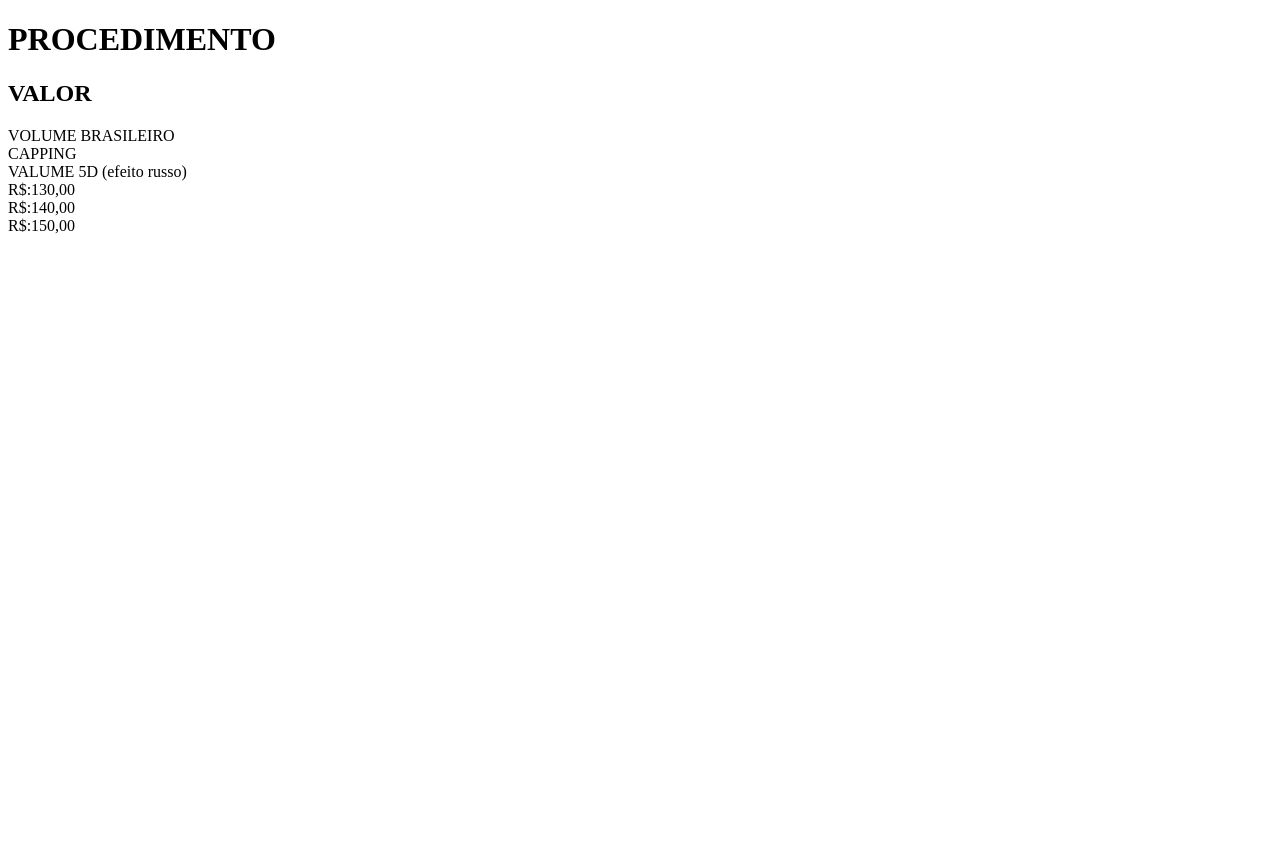
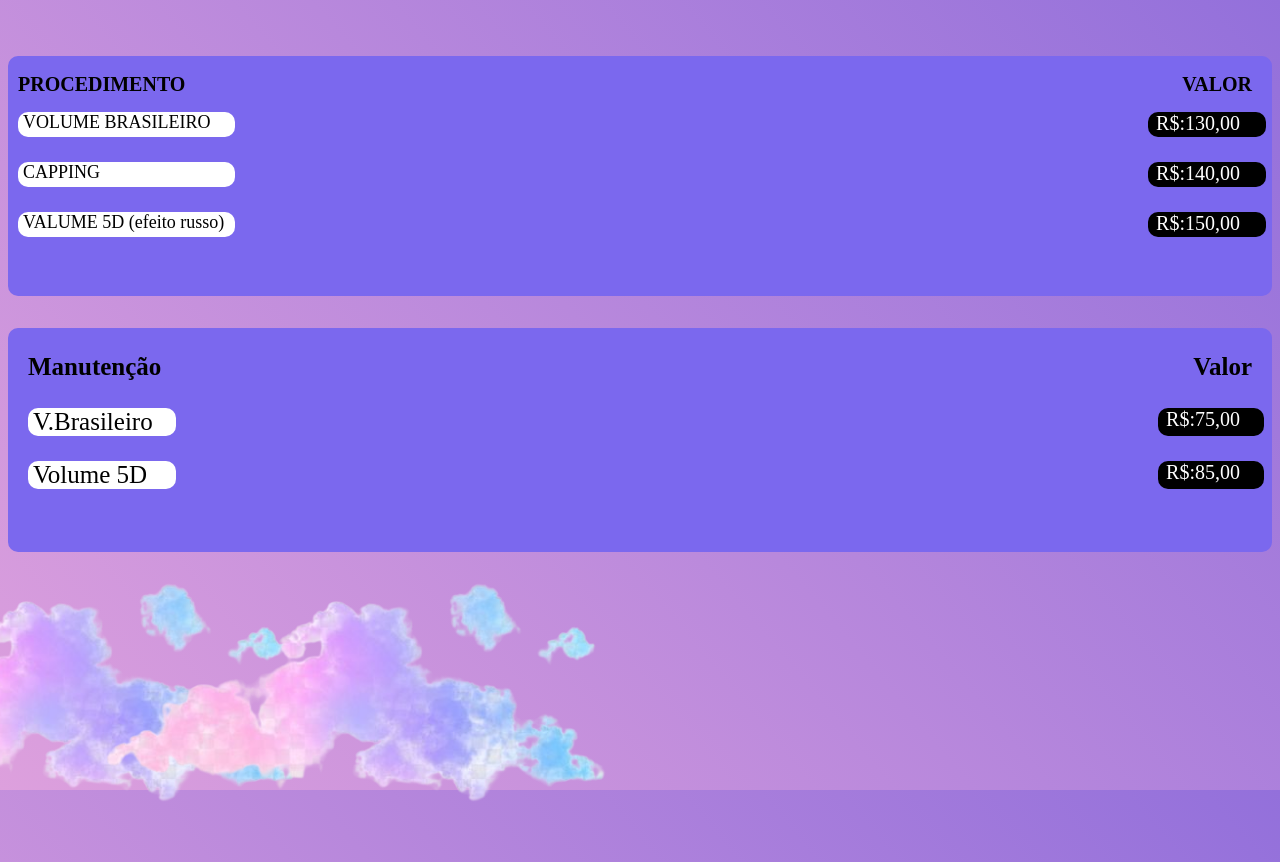
Before and after one commit to Gabriel23kk/site-carol, a plain HTML site: page abacate.html in a window 1280 px wide. Before the commit the page ends 800 px from the top, so only its background shows below. Drawn offline with Linux system fonts and the light colour scheme.

Commit message:
precoss colocados

```diff
--- a/abacate.html
+++ b/abacate.html
@@ -8,19 +8,48 @@
     <title>Preços</title>
 </head>
 <body>
-    <div>
-        <div>
+    <div class="box">
+        <div class="box-1">
             <h1>PROCEDIMENTO</h1>
             <h2>VALOR</h2>
         </div>
-        <div>
+        <div class="box-2">
+            <div class="box-desc">
                 <div>VOLUME BRASILEIRO</div>
                 <div>CAPPING</div>
                 <div>VALUME 5D (efeito russo)</div>
+            </div>
+            <div class="box-price">
                 <div>R$:130,00</div>
                 <div>R$:140,00</div>
                 <div>R$:150,00</div>
             </div>
         </div>
+    </div>
+
+    <div id="Manutencion">
+        <div id="Manutencion-2">
+            <h3>Manutenção</h3>
+            <h4>Valor</h4>
+        </div>
+        <div id="price">
+            <div id="des">
+                <div id="">V.Brasileiro</div>
+                <div id="">Volume 5D</div>
+            </div>
+            <div id="price-of-des">
+                <div>
+                    R$:75,00
+                </div>
+                <div>
+                    R$:85,00
+                </div>
+            </div>
+        </div>
+    </div>
+    <footer>
+        <img src="./assets/nuvem.png" class="nuvem1">
+        <img src="./assets/nuvem.png" class="nuvem2">
+    </footer>
 </body>
 </html>
--- a/css/preços.css
+++ b/css/preços.css
@@ -0,0 +1,148 @@
+
+body{
+    background: linear-gradient(50deg, 	#DDA0DD, #9370DB );
+    overflow: hidden;
+}
+.box{
+    position: relative;
+    top: 3em;
+    padding-left: 10px;
+    padding-right: 10px;
+    background-color: #7B68EE;
+    height: 30vh;
+    border-radius: 10px;
+}
+
+.box-1{
+    display: flex;
+    justify-content: space-between;
+}
+.box-1 h1{
+    position: relative;
+    top: 4px;
+    font-size: 20px;
+}
+.box-1 h2{
+    font-size: 20px;
+    position: relative;
+    right: 10px;
+}
+.box-2{
+    display: flex;
+    justify-content: space-between;
+}
+.box-desc{
+    display: flex;
+    flex-direction: column;
+    gap: 25px;
+    font-size: 18px;
+
+}
+.box-desc div {
+    background-color: #ffffff;
+    width: 103%;
+    height: 25px;
+    padding-left: 5px;
+    border-radius: 10px;
+}
+.box-price{
+    display: flex;
+    flex-direction: column;
+    gap: 25px;
+}
+.box-price div{
+    color: #ffffff;
+    background-color: #000000;
+    border-radius: 10px;
+    width: 120%;
+    height: 50%;
+    position: relative;
+    right: 22px;
+    padding-left: 8px;
+    font-size: 20px;
+}
+#Manutencion{
+    position: relative;
+    top: 5em;
+    padding-left: 10px;
+    padding-right: 10px;
+    background-color: #7B68EE;
+    height: 28vh;
+    border-radius: 10px;
+}
+#Manutencion-2{
+    display: flex;
+    justify-content: space-between;
+
+}
+#Manutencion-2 h3{
+    font-size: 25px;
+    position: relative;
+    top: px;
+    left: 10px;
+}
+#Manutencion-2 h4{
+    font-size: 25px;
+    position: relative;
+    right: 10px;
+    top: -8px;
+}
+#price{
+    display: flex;
+    justify-content: space-between;
+}
+#des{
+    display: flex;
+    flex-direction: column;
+    gap: 25px;
+    position: relative;
+    top: -15px;
+}
+#des div{
+    position: relative;
+    left: 10px;
+    background-color: #ffffff;
+    width: 115%;
+    height: 28px;
+    padding-left: 5px;
+    border-radius: 10px;
+    font-size: 25px;
+}
+#price-of-des{
+    display: flex;
+    flex-direction: column;
+    gap: 25px;
+    position: relative;
+    top: -15px;
+}
+#price-of-des div{
+    position: relative;
+    right: 10px;
+    color: #ffffff;
+    background-color: #000000;
+    border-radius: 10px;
+    width: 120%;
+    height: 50%;
+    position: relative;
+    right: 22px;
+    padding-left: 8px;
+    font-size: 20px;
+
+}
+
+footer{
+    display: flex;
+}
+footer .nuvem1{
+    position: relative;
+    width: 550px;
+    left: -15em;
+    top: 5em;
+}
+footer .nuvem2{
+    position: relative;
+    width: 350px;
+    width: 550px;
+    right: 30em;
+    top: 5em;
+}
--- a/css/style2.css
+++ b/css/style2.css
@@ -1,7 +1,7 @@
 .security-box{
     display: flex;
     position: relative;
-    top: 8%;
+    top: 6%;
 }
 .tex h3{
     font-size: 28px;
@@ -52,7 +52,7 @@
 
 .exp{
     position: relative;
-    top: 12%;
+    top: 9%;
     display: flex;
 }
 .image-coffe img{
```
Also changed, not shown: css/style.css (+32 -0 lines), index.html (+6 -0 lines), assets/nuvem.png (added). Lines whose indentation alone changed are shown as unchanged.
